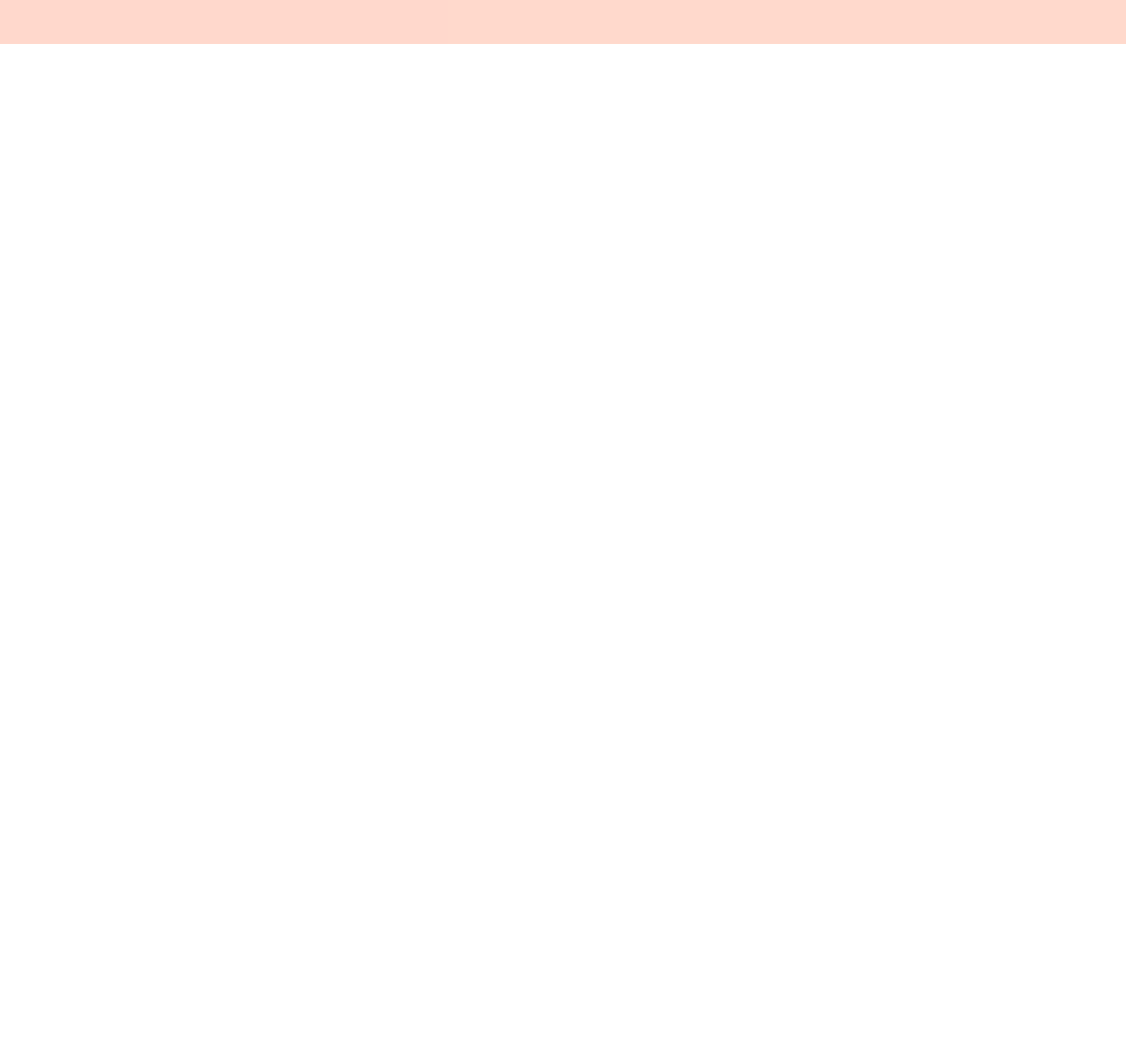
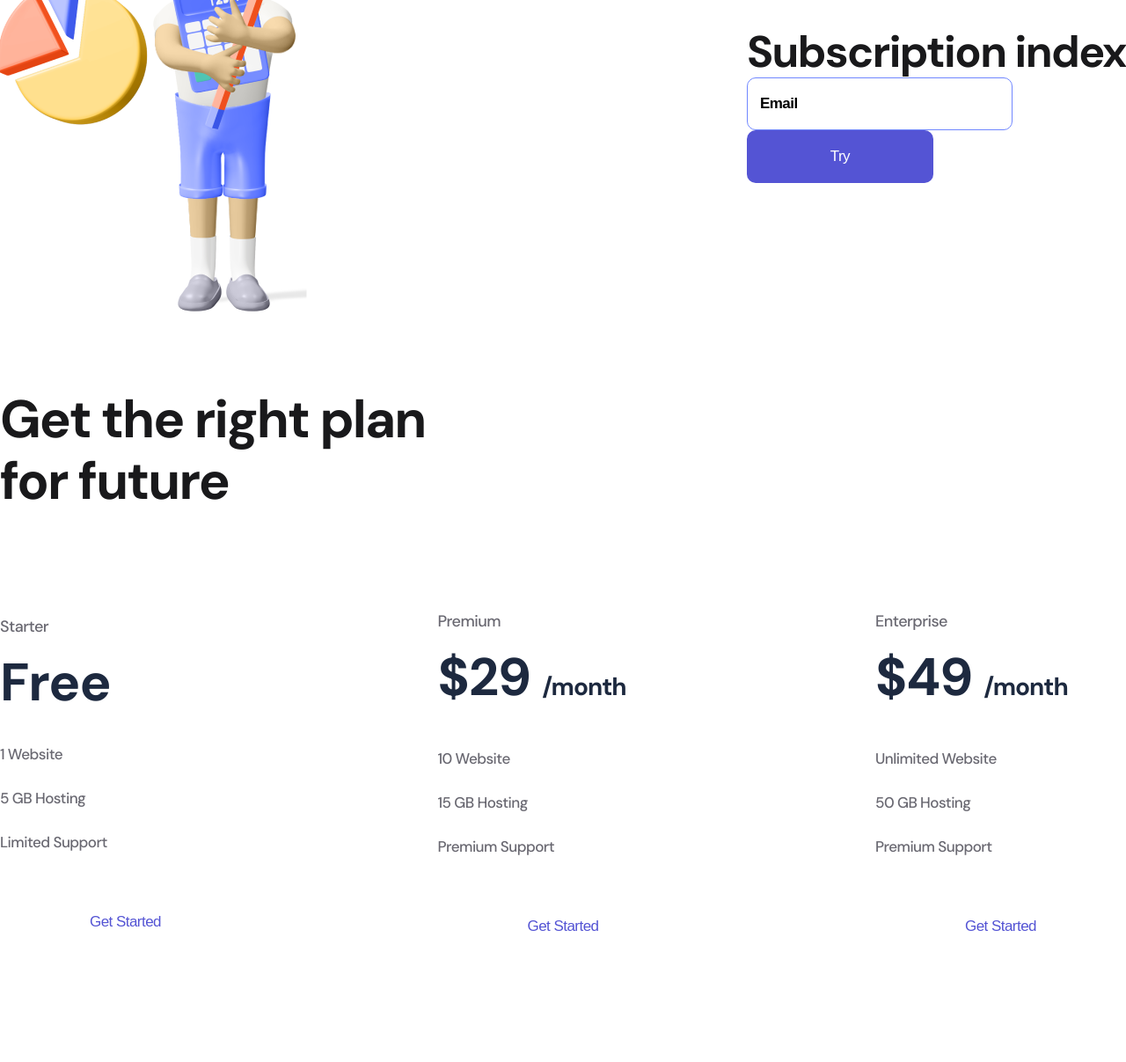
Before and after one commit to vladnebus/project-study, a plain HTML site: page index.html in a window 1280 px wide. Shown: the part 1315-2522 px from the top of the page at 88% size. Before the commit the page ends 1365 px from the top, so only its background shows below. Drawn offline with nearby package versions, Linux system fonts and the light colour scheme.

Commit message:
Add files via upload

```diff
--- a/css/style.css
+++ b/css/style.css
@@ -7,12 +7,12 @@ body {
     margin: 0 auto;
 }
 
-.header {
+.header, .footer {
     background: rgba(255, 113, 67, 0.27);
     padding: 38px 0 48px;
 }
 
-.header-flex, .header-flex, .about {
+.header-flex, .header-flex, .about, .subscribe, .plan-flex {
     display: flex;
     justify-content: space-between;
     align-items: center;
@@ -106,31 +106,116 @@ body {
     color: #5754D4;
 }
 
-.footer {
-    background: rgba(255, 113, 67, 0.27);
-    padding: 53px 0 53px;
+.subscribe {
+    margin-bottom: 85px;
 }
 
-.footer-nav-intem {
-    display: inline-block;
-    margin-left: 49px;
+.subscribe-title {
+    font-weight: 700;
+    font-size: 50px;
+    line-height: 57px;
+    letter-spacing: -1.56316px;
+    color: #19191B;
 }
 
-.footer-nav-intem:not(:first-of-type) {
-    margin-left: 49px;
+.input {
+    width: 302px;
+    height: 60px;
+    border: 1px solid #7087FF;
+    border-radius: 10px;
+    padding-left: 14px;
+    box-sizing: border-box;
+    margin-right: 39px;
 }
 
-.footer-nav-link {
+.input::placeholder, .input {
     font-weight: 700;
-    font-size: 15px;
-    line-height: 20px;
-    letter-spacing: -0.468947px;
-    color: #696871;
-    text-decoration: none;
-
+    font-size: 17px;
+    line-height: 22px;
+    letter-spacing: -0.531474px;
+    color: #000000;
 }
 
-.footer-nav-link:hover {
-    color: black;
-    transition: 300ms;
+.input:focus {
+    outline: none;
 }
+
+.plan {
+    margin-bottom: 132px;
+}
+
+.plan-title {
+    font-weight: 700;
+    font-size: 60px;
+    line-height: 70px;
+    letter-spacing: -1.87579px;
+    color: #19191B;
+    max-width: 504px;
+    margin-bottom: 110px;
+}
+
+.intem {
+    width: 330px;
+    background: #F8F8F8;
+    border-radius: 10px;
+    text-align: center;
+    padding: 34px 0 27px;
+}
+
+.intem:hover {
+    transition: 500ms;
+    background: #FF7143;
+    box-shadow: 0px 32px 34px rgba(255, 112, 59, 0.317827);
+}
+
+.intem-text {
+    font-weight: 400;
+    font-size: 18px;
+    line-height: 28px;
+    letter-spacing: -0.562737px;
+    color: #696871;
+}
+
+.intem:hover .intem-text, .intem:hover .intem-title, .intem:hover .intem-li {
+    color: white;
+    transition: 500ms;
+}
+
+.intem-title {
+    font-weight: 700;
+    font-size: 60px;
+    line-height: 56px;
+    letter-spacing: -1.03448px;
+    color: #1D293F;
+    margin: 22px 0 28px;
+}
+
+.intem-title span {
+    font-size: 28px;
+}
+
+.intem-li {
+    list-style: none;
+    font-weight: 400;
+    font-size: 17px;
+    line-height: 50px;
+    letter-spacing: -0.531474px;
+    color: #696871;
+}
+
+.button-intem {
+    width: 285px;
+    background: white;
+    color: #5454D4;
+    margin-top: 36px;
+}
+
+.intem:hover .button-intem {
+    background: #9F3919;
+    color: white;
+    transition: 500ms;
+}
+
+.footer {
+    padding: 53px 0;
+}
--- a/index.html
+++ b/index.html
@@ -47,6 +47,7 @@
         </div>
     </header>
     <section class="container-about">
+
         <div>
             <h1 class="about-title">
                 Grow your subscription business
@@ -64,6 +65,57 @@
             <img src="./img/First-men.jpg" alt="first-men">
         </div>
     </section>
+    <section class="container subscribe">
+        <div>
+            <img src="./img/Second-man.png" alt="second-man">
+        </div>
+        <div>
+            <h2 class="subscribe-title">Subscription index</h2>
+            <form>
+                <input class="input" type="email" placeholder="Email">
+            </form>
+            <button class="button button-violet">
+                Try
+            </button>
+        </div>
+    </section>
+    <section class="container plan">
+        <div>
+            <h2 class="plan-title">Get the right plan for future</h2>
+        </div>
+        <div class="plan-flex">
+            <div class="imtem">
+                <p class="intem-text">Starter</p>
+                <h3 class="intem-title">Free</h3>
+                <ul>
+                    <li class="intem-li">1 Website</li>
+                    <li class="intem-li">5 GB Hosting</li>
+                    <li class="intem-li">Limited Support</li>
+                </ul>
+                <button class="button button-intem">Get Started</button>
+            </div>
+            <div class="imtem">
+                <p class="intem-text">Premium</p>
+                <h3 class="intem-title">$29 <span>/month</span></h3>
+                <ul>
+                    <li class="intem-li">10 Website</li>
+                    <li class="intem-li">15 GB Hosting</li>
+                    <li class="intem-li">Premium Support</li>
+                </ul>
+                <button class="button button-intem">Get Started</button>
+            </div>
+            <div class="imtem">
+                <p class="intem-text">Enterprise</p>
+                <h3 class="intem-title">$49 <span>/month</span></h3>
+                <ul>
+                    <li class="intem-li">Unlimited Website</li>
+                    <li class="intem-li">50 GB Hosting</li>
+                    <li class="intem-li">Premium Support</li>
+                </ul>
+                <button class="button button-intem">Get Started</button>
+            </div>
+        </div>
+    </section>
     <footer class="footer">
         <div class="container footer-flex">
             <div>
@@ -71,12 +123,12 @@
                     <img src="./img/logo.svg" alt="logo">
                 </a>
             </div>
-            <nav class="footer-nav">
+            <nav class="nav">
                 <ul>
-                    <li class="footer-nav-intem"><a class="footer-nav-link" href="">Support</a></li>
-                    <li class="footer-nav-intem"><a class="footer-nav-link" href="">Premium</a></li>
-                    <li class="footer-nav-intem"><a class="footer-nav-link" href="">Pricing</a></li>
-                    <li class="footer-nav-intem"><a class="footer-nav-link" href="">Blog</a></li>
+                    <li class="nav-intem"><a class="nav-link" href="">Support</a></li>
+                    <li class="nav-intem"><a class="nav-link" href="">Premium</a></li>
+                    <li class="nav-intem"><a class="nav-link" href="">Pricing</a></li>
+                    <li class="nav-intem"><a class="nav-link" href="">Blog</a></li>
                 </ul>
             </nav>
         </div>
```
Also changed, not shown: img/Second-man.png (added).
